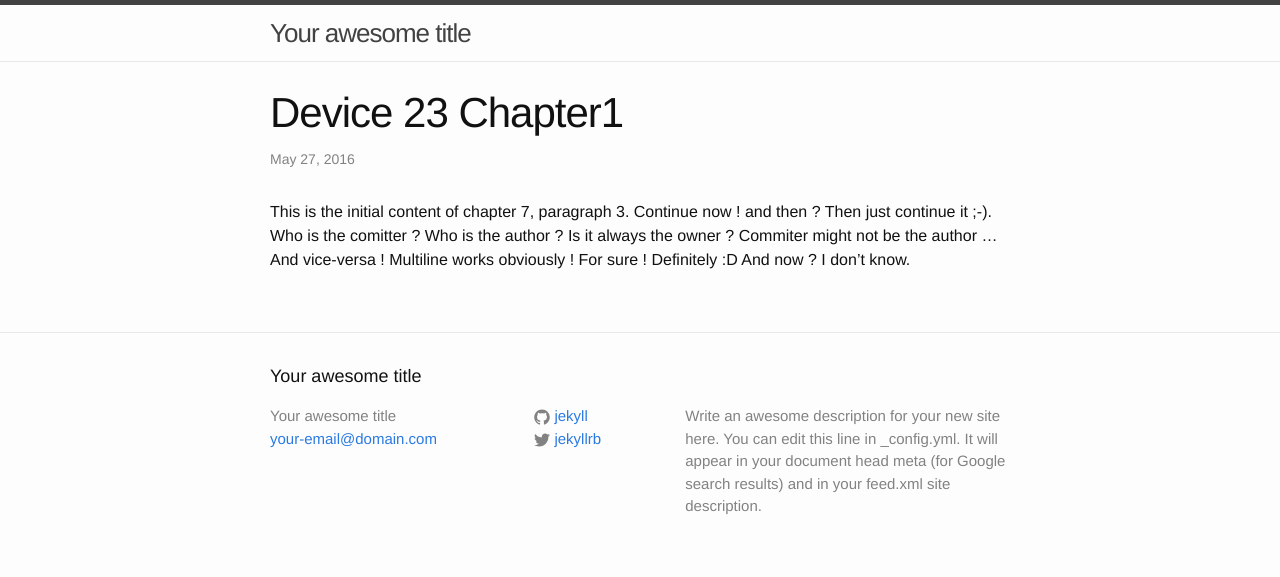
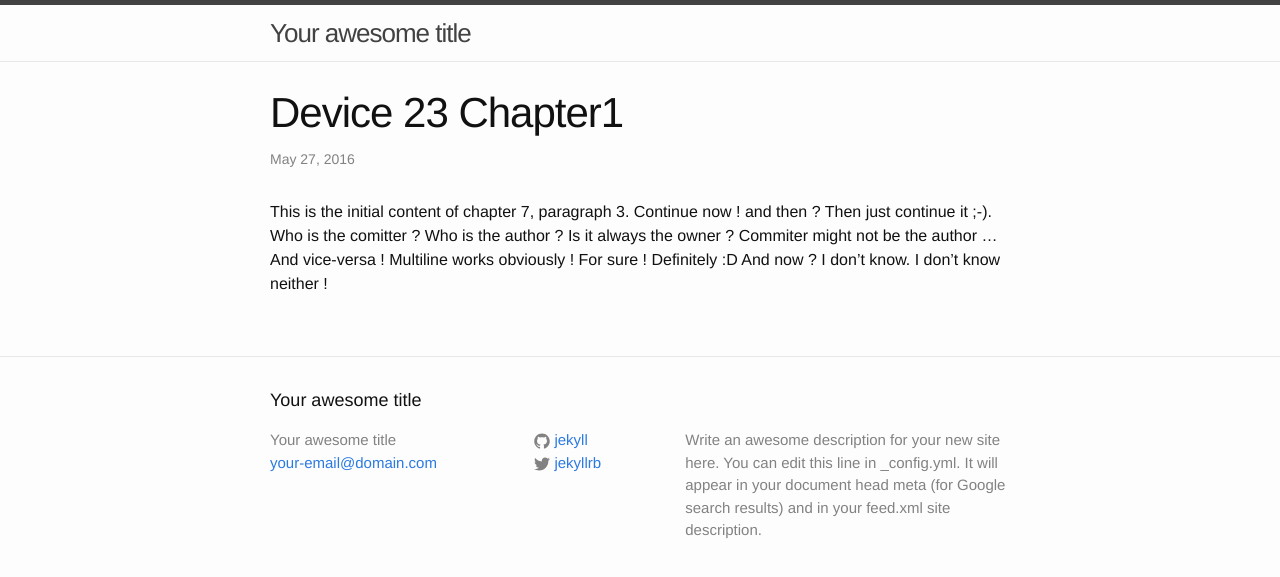
Before and after one commit to mgsx-dev/GitDBSandbox, a Jekyll site: the page built from _posts/2016-05-27-device-23-chapter1.md, in a window 1280 px wide. Shown: the top 577 px of the page. Built offline with Jekyll 4.4.1, drawn with Linux system fonts in a browser that asks for light colours.

Commit message:
I don't know neither !

```diff
--- a/_posts/2016-05-27-device-23-chapter1.md
+++ b/_posts/2016-05-27-device-23-chapter1.md
@@ -6,4 +6,4 @@
 This is the initial content of chapter 7, paragraph 3. Continue now ! and then ? Then just continue it ;-). Who is the comitter ? Who is the author ? Is it always the owner ? Commiter might not be the author ... And vice-versa !
 Multiline works obviously !
 For sure !
-Definitely :D And now ? I don't know.
+Definitely :D And now ? I don't know. I don't know neither !
```
